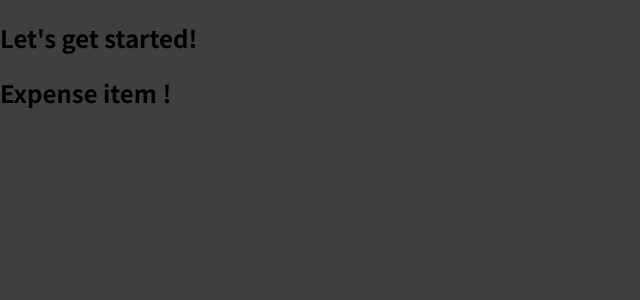
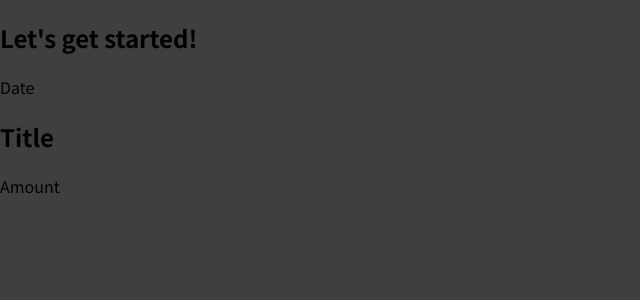
Before and after one commit to duytran31187/learn-reactjs, a JavaScript app: page / in a window 1280 px wide. Shown: the top 300 px of the page, without its empty margins (0-640 px from the left). Built offline with nearby package versions, Linux system fonts and the light colour scheme.

Commit message:
just only one root on each component

```diff
--- a/src/components/ExpenseItem.js
+++ b/src/components/ExpenseItem.js
@@ -1,5 +1,14 @@
 function ExpenseItem() {
-    return <h2>Expense item ! </h2>;
+    // rule: only one root element
+    return (
+        <div>
+            <div>Date</div>
+            <div>
+                <h2>Title</h2>
+                <div>Amount</div>
+            </div>
+        </div>
+    )
 }
 
 export default ExpenseItem;
```
